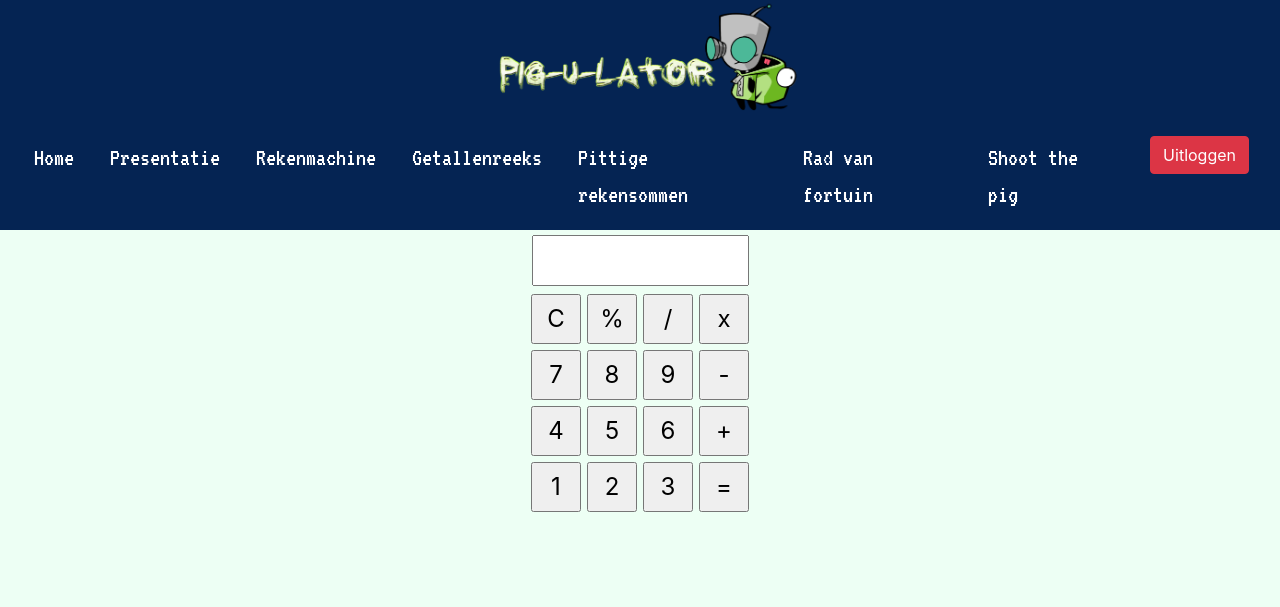
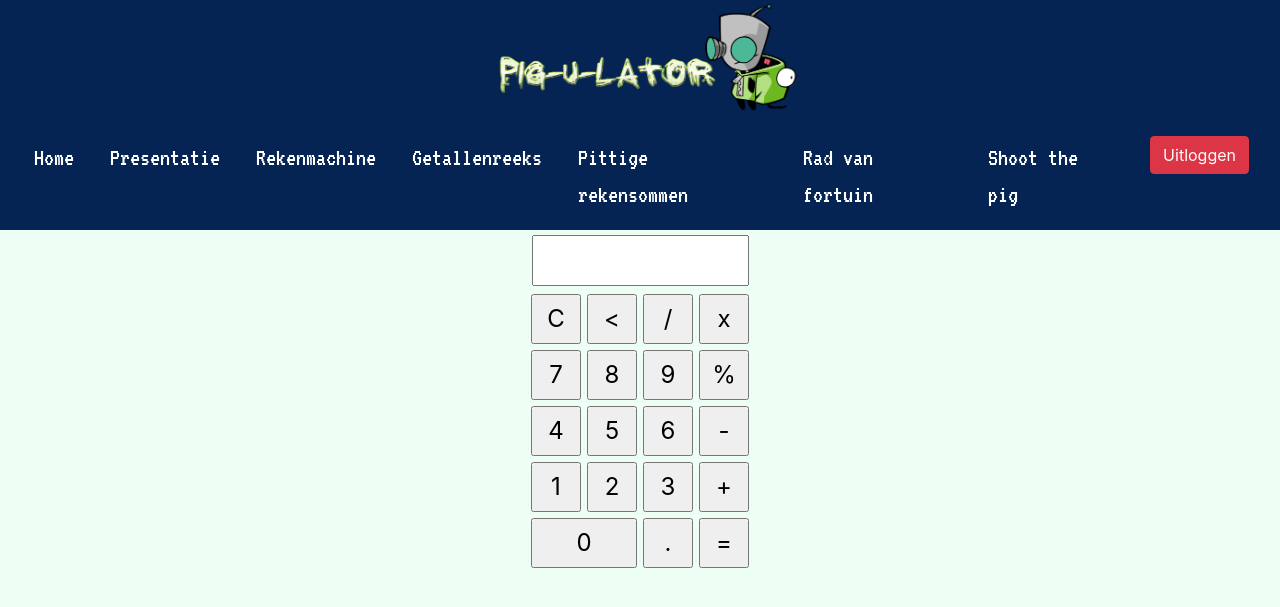
Before and after one commit to YaimoCollins/pigulator, a PHP site: page /rekenmachine.php in a window 1280 px wide. Shown: the top 607 px of the page. Run offline with PHP 8.4, Linux system fonts and the light colour scheme; the visitor is signed in with stand-in values (Sample User, id 1).

Commit message:
rekenmachine functionaliteit af

```diff
--- a/Style/style.css
+++ b/Style/style.css
@@ -141,6 +141,7 @@ ul li {
     height: 50px;
     font-size: 1.5em;
     margin: 2px;
+    cursor: pointer;
 }
 
 .textview {
--- a/js/rekenmachine.js
+++ b/js/rekenmachine.js
@@ -0,0 +1,20 @@
+function insert(getal) {
+    document.form.textview.value += getal;
+}
+
+function gelijkAan() {
+    var getal = document.form.textview.value;
+
+    if (getal) {
+        document.form.textview.value = eval(getal);
+    }
+}
+
+function clean() {
+    document.form.textview.value = "";
+}
+
+function back() {
+    var getal = document.form.textview.value;
+    document.form.textview.value = getal.substring(0,getal.length - 1);
+}
--- a/rekenmachine.php
+++ b/rekenmachine.php
@@ -13,7 +13,6 @@ if ($_SESSION['ingelogd'] == "ja"){
     <link href="https://fonts.googleapis.com/css?family=VT323" rel="stylesheet">
     <link rel="stylesheet" href="https://stackpath.bootstrapcdn.com/bootstrap/4.1.0/css/bootstrap.min.css" integrity="sha384-9gVQ4dYFwwWSjIDZnLEWnxCjeSWFphJiwGPXr1jddIhOegiu1FwO5qRGvFXOdJZ4" crossorigin="anonymous">
     <link rel="stylesheet" href="style/style.css">
-    <script type="text/javascript" src="js/rekenmachine.js"></script>
     <title>Pigulator</title>
 </head>
 
@@ -59,41 +58,47 @@ if ($_SESSION['ingelogd'] == "ja"){
             </nav>
         </div>
         <div class="row justify-content-center">
-            <form name="textview">
-                <input class="textview">
+            <form name="form">
+                <input class="textview" name="textview">
             </form>
         </div>
         <div class="row justify-content-center">
             <table>
                 <tr>
-                    <td><input class="knop" type="button" value="C"></td>
-                    <td><input class="knop" type="button" value="%"></td>
-                    <td><input class="knop" type="button" value="/"></td>
-                    <td><input class="knop" type="button" value="x"></td>
+                    <td><input class="knop" type="button" value="C" onclick="clean()"></td>
+                    <td><input class="knop" type="button" value="<" onclick="back()"></td>
+                    <td><input class="knop" type="button" value="/" onclick="insert('/')"></td>
+                    <td><input class="knop" type="button" value="x" onclick="insert('*')"></td>
                 </tr>
                 <tr>
-                    <td><input class="knop" type="button" value="7"></td>
-                    <td><input class="knop" type="button" value="8"></td>
-                    <td><input class="knop" type="button" value="9"></td>
-                    <td><input class="knop" type="button" value="-"></td>
+                    <td><input class="knop" type="button" value="7" onclick="insert(7)"></td>
+                    <td><input class="knop" type="button" value="8" onclick="insert(8)"></td>
+                    <td><input class="knop" type="button" value="9" onclick="insert(9)"></td>
+                    <td><input class="knop" type="button" value="%" onclick="insert('%')"></td>
                 </tr>
                 <tr>
-                    <td><input class="knop" type="button" value="4"></td>
-                    <td><input class="knop" type="button" value="5"></td>
-                    <td><input class="knop" type="button" value="6"></td>
-                    <td><input class="knop" type="button" value="+"></td>
+                    <td><input class="knop" type="button" value="4" onclick="insert(4)"></td>
+                    <td><input class="knop" type="button" value="5" onclick="insert(5)"></td>
+                    <td><input class="knop" type="button" value="6" onclick="insert(6)"></td>
+                    <td><input class="knop" type="button" value="-" onclick="insert('-')"></td>
                 </tr>
                 <tr>
-                    <td><input class="knop" type="button" value="1"></td>
-                    <td><input class="knop" type="button" value="2"></td>
-                    <td><input class="knop" type="button" value="3"></td>
-                    <td><input class="knop" type="button" value="="></td>
+                    <td><input class="knop" type="button" value="1" onclick="insert(1)"></td>
+                    <td><input class="knop" type="button" value="2" onclick="insert(2)"></td>
+                    <td><input class="knop" type="button" value="3" onclick="insert(3)"></td>
+                    <td><input class="knop" type="button" value="+" onclick="insert('+')"></td>
+                </tr>
+                <tr>
+                    <td colspan="2"><input class="knop" style="width: 106px" type="button" value="0" onclick="insert(0)"></td>
+                    <td><input class="knop" type="button" value="." onclick="insert('.')"></td>
+                    <td><input class="knop" type="button" value="=" onclick="gelijkAan()"></td>
                 </tr>
             </table>
         </div>
 
     </div>
 
+    <script type="text/javascript" src="js/rekenmachine.js"></script>
     <script src="https://code.jquery.com/jquery-3.3.1.slim.min.js" integrity="sha384-q8i/X+965DzO0rT7abK41JStQIAqVgRVzpbzo5smXKp4YfRvH+8abtTE1Pi6jizo" crossorigin="anonymous"></script>
     <script src="https://cdnjs.cloudflare.com/ajax/libs/popper.js/1.14.0/umd/popper.min.js" integrity="sha384-cs/chFZiN24E4KMATLdqdvsezGxaGsi4hLGOzlXwp5UZB1LY//20VyM2taTB4QvJ" crossorigin="anonymous"></script>
     <script src="https://stackpath.bootstrapcdn.com/bootstrap/4.1.0/js/bootstrap.min.js" integrity="sha384-uefMccjFJAIv6A+rW+L4AHf99KvxDjWSu1z9VI8SKNVmz4sk7buKt/6v9KI65qnm" crossorigin="anonymous"></script>
```
